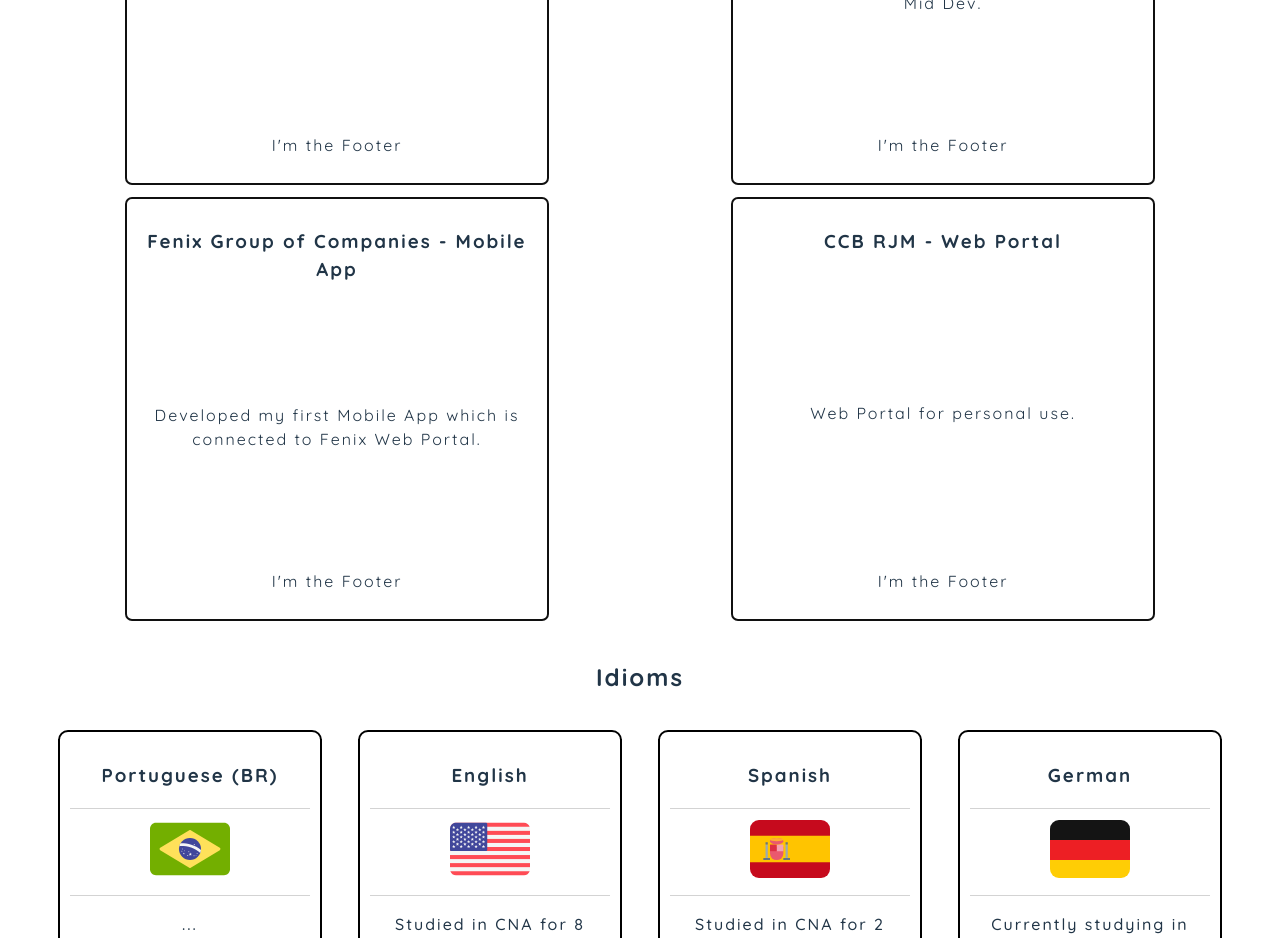
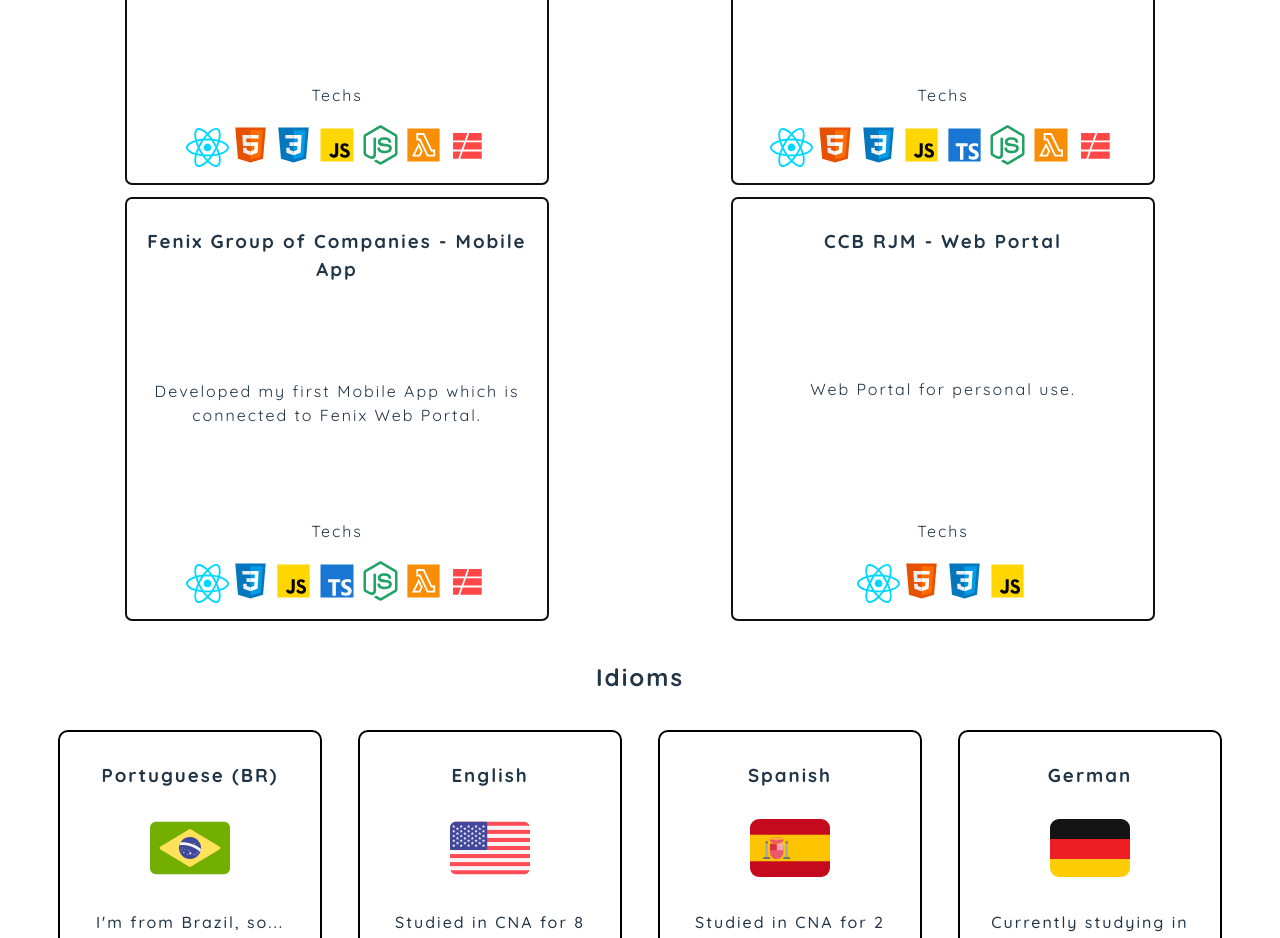
Before and after one commit to Alan-Graton/Portifolio-V2, a React (Vite) app: page / in a window 1280 px wide. Shown: the part 1040-1978 px from the top of the page. Built offline with nearby package versions, Linux system fonts and the light colour scheme; a web font is replaced by a local one.

Commit message:
wip-fix: finish responsiviness(for now), minor adjustments on idioms cards, add icons in projects cards

```diff
--- a/src/components/IdiomsPage/IdiomsPage.jsx
+++ b/src/components/IdiomsPage/IdiomsPage.jsx
@@ -14,6 +14,7 @@ export default function IdiomsPage() {
         <h2>Idioms</h2>
         <div className="idioms_cards">
           <div className="idiom_card">
+            <div className="idiom_card__content">
               <div className="idiom_card__header">
                 <h3>Portuguese (BR)</h3>
               </div>
@@ -21,13 +22,15 @@ export default function IdiomsPage() {
                 <div>
                   <img src={portuguese} alt="Brazilian Portuguese" />
                 </div>
-              <p>...</p>
+                <p>I'm from Brazil, so...</p>
               </div>
               <div className="idiom_card__footer">
                 <p>Native Speaker</p>
               </div>
             </div>
+          </div>
           <div className="idiom_card">
+            <div className="idiom_card__content">
               <div className="idiom_card__header">
                 <h3>English</h3>
               </div>
@@ -41,7 +44,9 @@ export default function IdiomsPage() {
                 <p>Fluent</p>
               </div>
             </div>
+          </div>
           <div className="idiom_card">
+            <div className="idiom_card__content">
               <div className="idiom_card__header">
                 <h3>Spanish</h3>
               </div>
@@ -55,7 +60,9 @@ export default function IdiomsPage() {
                 <p>Advanced</p>
               </div>
             </div>
+          </div>
           <div className="idiom_card">
+            <div className="idiom_card__content">
               <div className="idiom_card__header">
                 <h3>German</h3>
               </div>
@@ -70,6 +77,7 @@ export default function IdiomsPage() {
               </div>
             </div>
           </div>
+        </div>
       </section>
     </>
   );
--- a/src/components/IdiomsPage/IdiomsPage.scss
+++ b/src/components/IdiomsPage/IdiomsPage.scss
@@ -12,7 +12,7 @@
 
     .idiom_card {
       width: 15rem;
-      height: 17rem;
+      height: 20rem;
 
       border-radius: 10px;
 
@@ -30,6 +30,14 @@
         transition: 0.2s;
       }
 
+      .idiom_card__content {
+        width: 100%;
+        height: 100%;
+
+        display: flex;
+        flex-direction: column;
+        align-items: center;
+        justify-items: space-between;
         .idiom_card__header {
           h3 {
           }
@@ -42,9 +50,6 @@
           }
 
           div {
-          border-top: 1px solid #d3d3d3;
-          border-bottom: 1px solid #d3d3d3;
-
             img {
               width: 5rem;
             }
@@ -60,3 +65,33 @@
       }
     }
   }
+}
+
+@media (max-width: 450px) {
+  .idioms_section {
+    h2 {
+      font-size: 2em;
+    }
+    .idioms_cards {
+      .idiom_card {
+        .idiom_card__content {
+          .idiom_card__header {
+            h3 {
+              font-size: 1.3em;
+            }
+          }
+          .idiom_card__body {
+            p {
+              font-size: 1.2em;
+            }
+          }
+          .idiom_card__footer {
+            p {
+              font-size: 1.2em;
+            }
+          }
+        }
+      }
+    }
+  }
+}
--- a/src/components/ProjectsPage/ProjectsPage.jsx
+++ b/src/components/ProjectsPage/ProjectsPage.jsx
@@ -1,4 +1,13 @@
 import React from "react";
+
+import react_logo from "../../assets/react.svg";
+import css3_logo from "../../assets/css3.svg";
+import awslambda_logo from "../../assets/awslambda.svg";
+import html5_logo from "../../assets/html-5.svg";
+import nodeJS_logo from "../../assets/node-js.svg";
+import javascript_logo from "../../assets/javascript.svg";
+import typescript_logo from "../../assets/typescript.svg";
+import serverless_logo from "../../assets/serverless.svg";
 
 import "./ProjectsPage.scss";
 
@@ -6,7 +15,6 @@ export default function ProjectsPage() {
   return (
     <>
       {/* TODO: Add a img as background on these cards */}
-      {/* TODO: Title: Project, Body: Description, Footer: Techs */}
       <section className="projects_section">
         <h2>Projects</h2>
         <div className="projects_list">
@@ -16,12 +24,19 @@ export default function ProjectsPage() {
                 <h3>2B Contab - Web Portal</h3>
               </div>
               <div className="project_card__body">
-                <p>
-                  Develop a Web Portal by my self using a template.
-                </p>
+                <p>Develop a Web Portal by my self using a template.</p>
               </div>
               <div className="project_card__footer">
-                <p>I'm the Footer</p>
+                <p>Techs</p>
+                <div className="project_techs_group">
+                  <img src={react_logo} alt="React Logo" />
+                  <img src={html5_logo} alt="HTML5 Logo" />
+                  <img src={css3_logo} alt="CSS3 Logo" />
+                  <img src={javascript_logo} alt="JavaScript Logo" />
+                  <img src={nodeJS_logo} alt="Node-JS Logo" />
+                  <img src={awslambda_logo} alt="AWS Lambdas Logo" />
+                  <img src={serverless_logo} alt="Serverless Logo" />
+                </div>
               </div>
             </div>
           </div>
@@ -34,7 +49,17 @@ export default function ProjectsPage() {
                 <p>My first team programming project with a Mid Dev.</p>
               </div>
               <div className="project_card__footer">
-                <p>I'm the Footer</p>
+                <p>Techs</p>
+                <div className="project_techs_group">
+                  <img src={react_logo} alt="React Logo" />
+                  <img src={html5_logo} alt="HTML5 Logo" />
+                  <img src={css3_logo} alt="CSS3 Logo" />
+                  <img src={javascript_logo} alt="JavaScript Logo" />
+                  <img src={typescript_logo} alt="TypeScript Logo" />
+                  <img src={nodeJS_logo} alt="Node-JS Logo" />
+                  <img src={awslambda_logo} alt="AWS Lambdas Logo" />
+                  <img src={serverless_logo} alt="Serverless Logo" />
+                </div>
               </div>
             </div>
           </div>
@@ -50,7 +75,16 @@ export default function ProjectsPage() {
                 </p>
               </div>
               <div className="project_card__footer">
-                <p>I'm the Footer</p>
+                <p>Techs</p>
+                <div className="project_techs_group">
+                  <img src={react_logo} alt="React Logo" />
+                  <img src={css3_logo} alt="CSS3 Logo" />
+                  <img src={javascript_logo} alt="JavaScript Logo" />
+                  <img src={typescript_logo} alt="TypeScript Logo" />
+                  <img src={nodeJS_logo} alt="Node-JS Logo" />
+                  <img src={awslambda_logo} alt="AWS Lambdas Logo" />
+                  <img src={serverless_logo} alt="Serverless Logo" />
+                </div>
               </div>
             </div>
           </div>
@@ -63,7 +97,13 @@ export default function ProjectsPage() {
                 <p>Web Portal for personal use.</p>
               </div>
               <div className="project_card__footer">
-                <p>I'm the Footer</p>
+                <p>Techs</p>
+                <div className="project_techs_group">
+                  <img src={react_logo} alt="React Logo" />
+                  <img src={html5_logo} alt="HTML5 Logo" />
+                  <img src={css3_logo} alt="CSS3 Logo" />
+                  <img src={javascript_logo} alt="JavaScript Logo" />
+                </div>
               </div>
             </div>
           </div>
--- a/src/components/ProjectsPage/ProjectsPage.scss
+++ b/src/components/ProjectsPage/ProjectsPage.scss
@@ -33,6 +33,19 @@
         .project_card__body {
         }
         .project_card__footer {
+          .project_techs_group {
+            img {
+              width: 2.7rem;
+
+              transition: all 0.2s;
+
+              &:hover {
+                transform: translateY(-5px);
+
+                transition: all 0.2s;
+              }
+            }
+          }
         }
       }
     }
```
Lines whose indentation alone changed are shown as unchanged.
